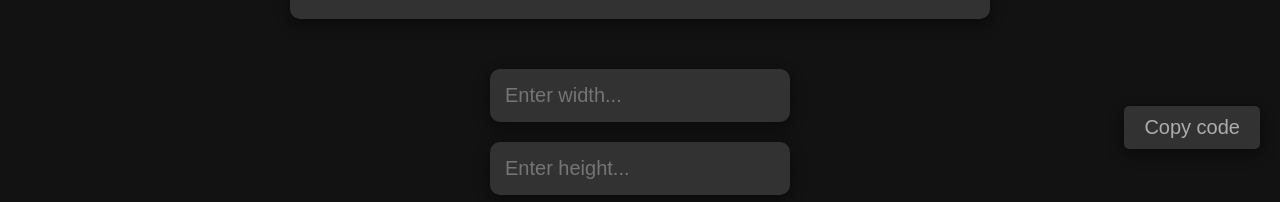
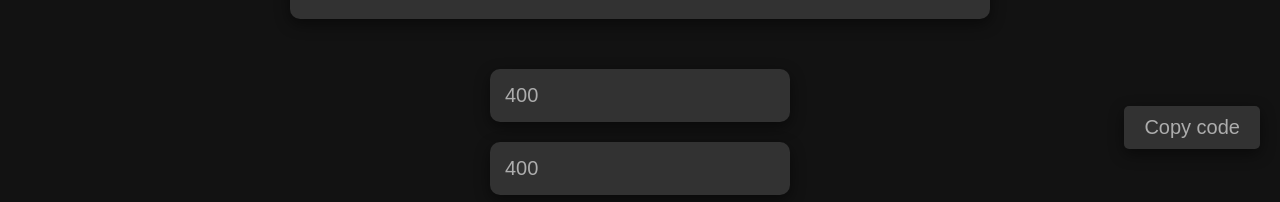
Before and after one commit to Abhishekkumar2021/fancy_border_radius, a React (Create React App) app: page / in a window 1280 px wide. Shown: the part 631-833 px from the top of the page. Built offline with nearby package versions, Linux system fonts and the light colour scheme.

Commit message:
provided default values to width and height

```diff
--- a/src/FancyBorder.js
+++ b/src/FancyBorder.js
@@ -123,6 +123,7 @@ class FancyBorder extends Component {
 					onChange={this.handleChangeWidth}
 					className='width input'
 					placeholder='Enter width...'
+					defaultValue={400}
 				/>
 				<input
 					type='number'
@@ -132,6 +133,7 @@ class FancyBorder extends Component {
 					className='height input'
 					onChange={this.handleChangeHeight}
 					placeholder='Enter height...'
+					defaultValue={400}
 				/>
 
 				<button onClick={this.handleClick} disabled={this.isCopied}>
```
